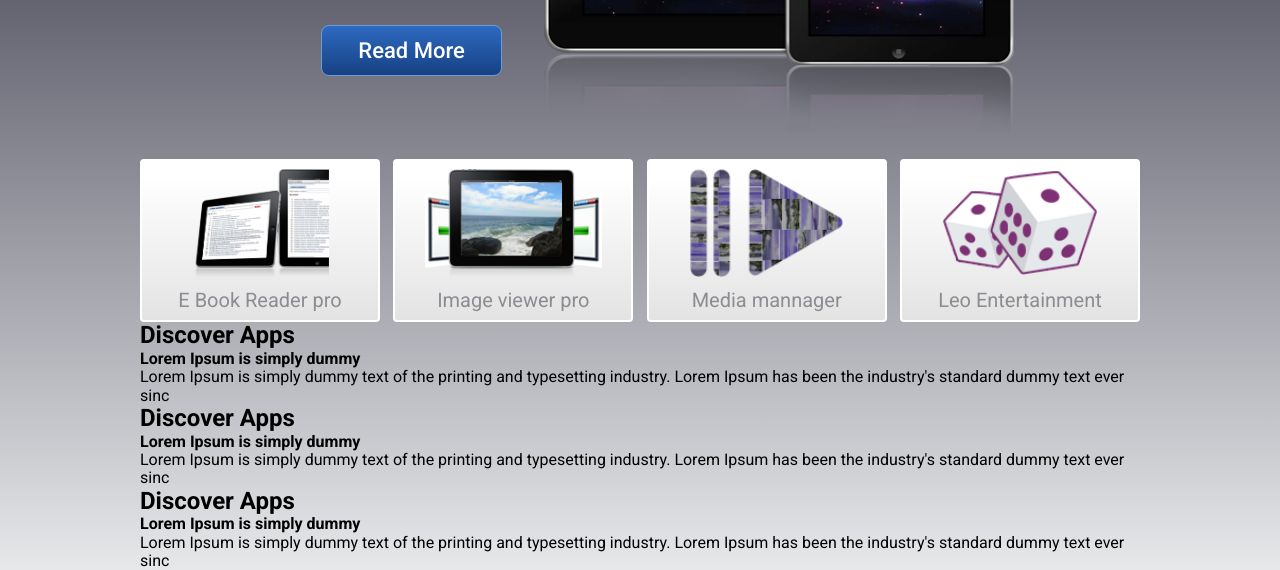
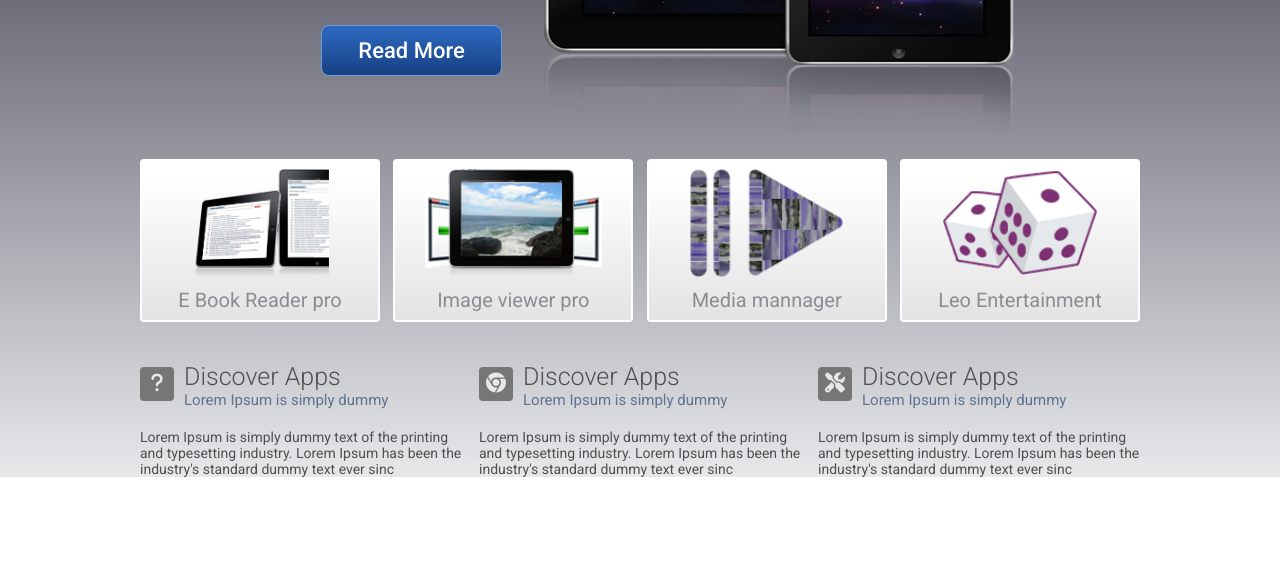
Before and after one commit to BogdanOgorodnikk/space, a plain HTML site: page index.html in a window 1280 px wide. Shown: the part 402-972 px from the top of the page. After the commit the page ends 879 px from the top, so only its background shows below. Drawn offline with nearby package versions, Linux system fonts and the light colour scheme.

Commit message:
new section

```diff
--- a/index.html
+++ b/index.html
@@ -90,7 +90,7 @@
                         <div class="about__item">
                             <div class="about__item--type">
                                 <div class="about__type--icon">
-
+                                    <i class="about__fa--icon fas fa-question"></i>
                                 </div>
                                 <div class="about__item--name">
                                     <h2 class="about__name--headline">Discover Apps</h2>
@@ -104,7 +104,7 @@
                         <div class="about__item">
                             <div class="about__item--type">
                                 <div class="about__type--icon">
-
+                                    <i class="about__fa--icon fab fa-chrome"></i>
                                 </div>
                                 <div class="about__item--name">
                                     <h2 class="about__name--headline">Discover Apps</h2>
@@ -118,7 +118,7 @@
                         <div class="about__item">
                             <div class="about__item--type">
                                 <div class="about__type--icon">
-
+                                    <i class="about__fa--icon fas fa-tools"></i>
                                 </div>
                                 <div class="about__item--name">
                                     <h2 class="about__name--headline">Discover Apps</h2>
@@ -128,6 +128,18 @@
                             <p class="about__describe">Lorem Ipsum is simply dummy text of the printing
                                 and typesetting industry. Lorem Ipsum has been the
                                 industry's standard dummy text ever sinc</p>
+                        </div>
+                    </div>
+                </div>
+            </section>
+            <section class="bar">
+                <div class="container">
+                    <div class="owl-carousel bar__slider">
+                        <div class="bar__box">
+                            <h2 class="bar__info">
+                                Lorem Ipsum is simply dummy text of the printing and typesetting industry.
+                                Lorem <span class="bar__info--important">Ipsum has been the industry's</span> standard dummy text
+                            </h2>
                         </div>
                     </div>
                 </div>
--- a/scss/style.scss
+++ b/scss/style.scss
@@ -103,12 +103,6 @@ body {
     text-align: right;
     margin-top: 28px;
 }
-// .right__slider .owl-nav {
-//     margin-top: -500px;
-//     position: absolute;
-//     text-align: right;
-//     left: 97%;
-// }
 .banner__slider .owl-nav {
     position: relative;
 }
@@ -151,3 +145,40 @@ body {
     margin-bottom: 8px;
     @include general-font(400, 20px, #8c8c92);
 }
+.about {
+    margin-top: 45px;
+}
+.about__box {
+    display: flex;
+    justify-content: space-between;
+}
+.about__item--type {
+    display: flex;
+}
+.about__type--icon {
+    width: 34px;
+    height: 34px;
+    background: #767676;
+    border-radius: 4px;
+    text-align: center;
+}
+.about__fa--icon {
+    color: #e7e8ea;
+    font-size: 20px;
+    margin-top: 6px;
+}
+.about__item--name {
+    margin-left: 10px;
+    margin-top: -4px;
+}
+.about__name--headline {
+    @include general-font(300, 25px, #505050);
+}
+.about__name--info {
+    @include general-font(400, 15px, #5f7390);
+}
+.about__describe {
+    margin-top: 20px;
+    @include general-font(400, 14px, #505050);
+    max-width: 322px;
+}
```
Also changed, not shown: css/style.css. Lines whose indentation alone changed are shown as unchanged.
